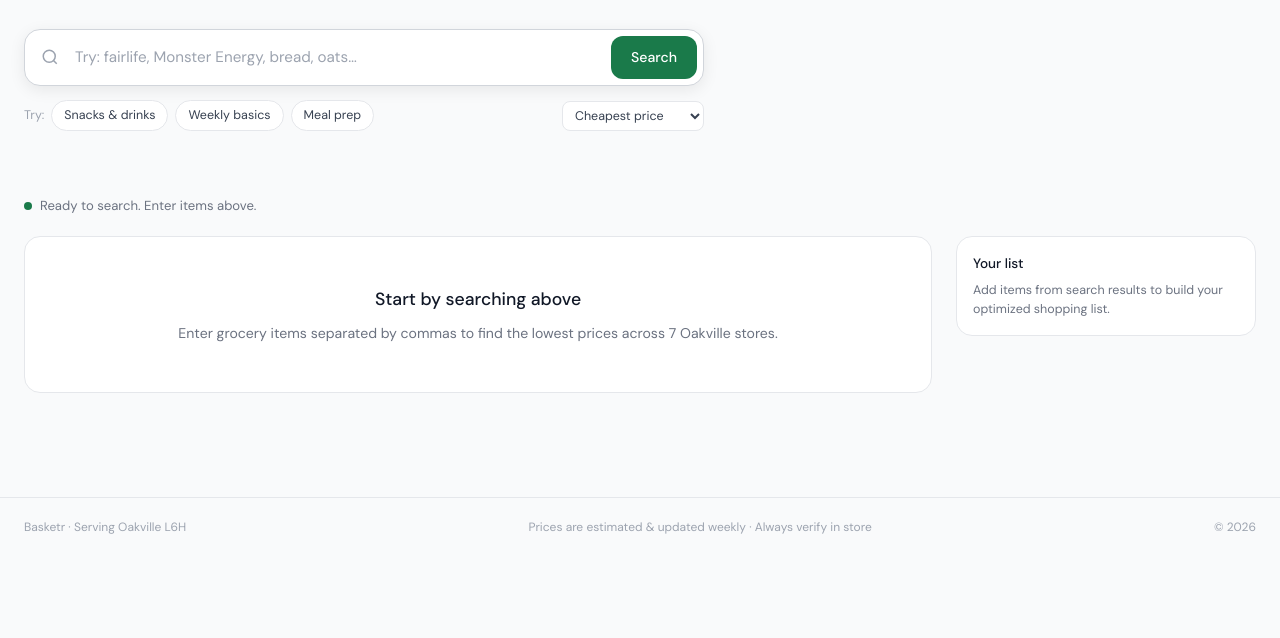
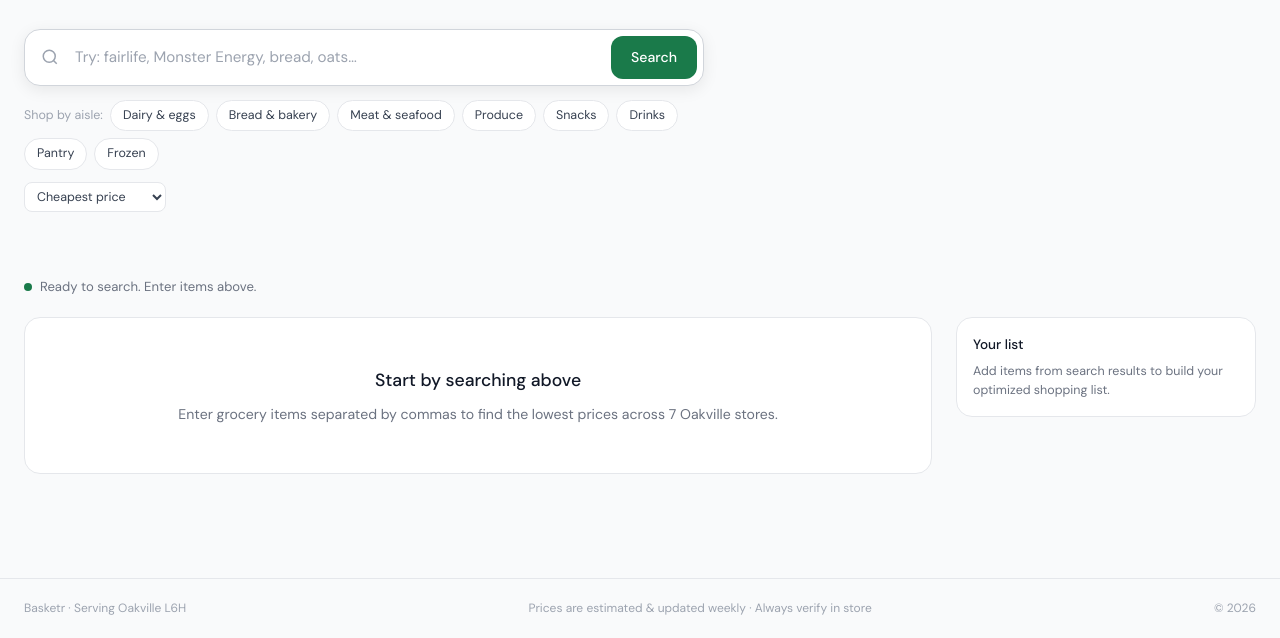
Before and after one commit to saarahraza/groceryfinder, a website: page public/index.html in a window 1280 px wide. Shown: the part 289-927 px from the top of the page. Before the commit the page ends 846 px from the top, so only its background shows below. Drawn offline with Linux system fonts and the light colour scheme; no server answers.

Commit message:
feat: aisle-organized search chips

```diff
--- a/public/index.html
+++ b/public/index.html
@@ -37,10 +37,15 @@
           </div>
           <div class="search-meta">
             <div class="quick-chips">
-              <span class="chips-label">Try:</span>
-              <button type="button" class="chip" data-fill="fairlife, Monster Energy, Doritos">Snacks &amp; drinks</button>
-              <button type="button" class="chip" data-fill="eggs, milk, bread, bananas">Weekly basics</button>
-              <button type="button" class="chip" data-fill="chicken, rice, oats, peanut butter">Meal prep</button>
+              <span class="chips-label">Shop by aisle:</span>
+              <button type="button" class="chip" data-fill="eggs, milk, butter, cheddar cheese, Greek yogurt, cream cheese, sour cream">Dairy &amp; eggs</button>
+              <button type="button" class="chip" data-fill="bread, bagels, tortillas, English muffins, pita">Bread &amp; bakery</button>
+              <button type="button" class="chip" data-fill="chicken breast, ground beef, salmon, bacon, pork chops">Meat &amp; seafood</button>
+              <button type="button" class="chip" data-fill="apples, bananas, grapes, broccoli, carrots, spinach, tomatoes">Produce</button>
+              <button type="button" class="chip" data-fill="chips, cookies, chocolate, candy, crackers, popcorn, granola bars">Snacks</button>
+              <button type="button" class="chip" data-fill="orange juice, apple juice, sparkling water, coffee, tea, soda">Drinks</button>
+              <button type="button" class="chip" data-fill="rice, pasta, oats, cereal, peanut butter, olive oil, ketchup, canned tuna">Pantry</button>
+              <button type="button" class="chip" data-fill="frozen pizza, frozen vegetables, ice cream, frozen waffles, frozen meals">Frozen</button>
             </div>
             <div class="mode-select-wrap">
               <select id="shopping-mode" aria-label="Shopping mode">
```
